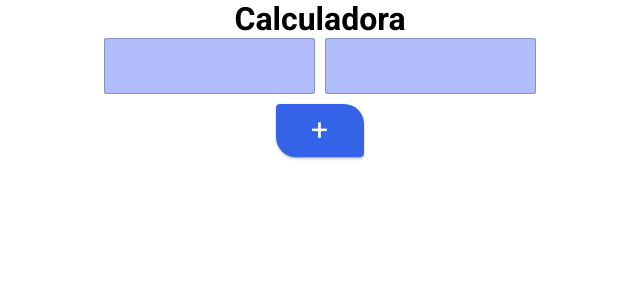
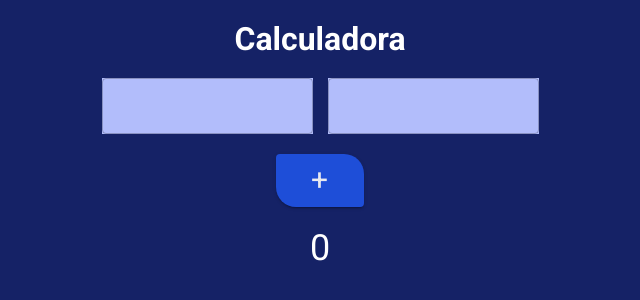
Before and after one commit to ArthurMTS/calculadora, a React (Create React App) app: page / in a window 1280 px wide. Shown: the top 300 px of the page, without its empty margins (320-960 px from the left). Built offline with nearby package versions, Linux system fonts and the light colour scheme; a web font is replaced by a local one.

Commit message:
feat: style background, title and spacing

```diff
--- a/src/features/Calculator/Calculator.styles.tsx
+++ b/src/features/Calculator/Calculator.styles.tsx
@@ -4,19 +4,25 @@ const useStyles = makeStyles({
   calculator: {
     display: 'flex',
     flexDirection: 'column',
-    justifyContent: 'center',
+    justifyContent: 'flex-start',
     alignItems: 'center',
     fontFamily: 'sans-serif',
+    backgroundColor: '#152266',
+    height: '100vh',
+  },
+  title: {
+    color: '#fff',
+    padding: '20px 0',
   },
   inputBox: {
     display: 'flex',
-    gap: '10px',
+    gap: '15px',
   },
   input: {
     backgroundColor: '#B2BDFB',
   },
   button: {
-    marginTop: '10px',
+    marginTop: '20px',
     backgroundColor: '#1F53E5',
     color: '#FFF',
     fontSize: '30px',
--- a/src/features/Calculator/Calculator.tsx
+++ b/src/features/Calculator/Calculator.tsx
@@ -16,7 +16,7 @@ export const Calculator = () => {
 
   return (
     <Box className={styles.calculator}>
-      <h1>Calculadora</h1>
+      <h1 className={styles.title}>Calculadora</h1>
       <Box className={styles.inputBox}>
         <TextField
           className={styles.input}
```
